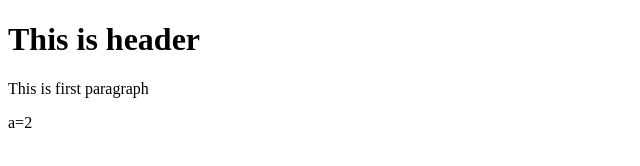
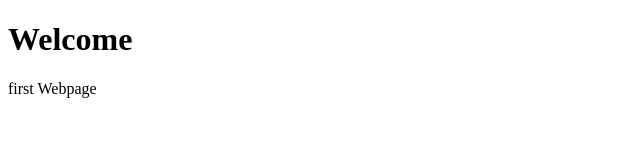
Before and after one commit to Flaviya03/web-dev, a plain HTML site: page Desktop/web-dev/index.html in a window 1280 px wide. Shown: the whole page, without its empty margins (0-640 px from the left). Drawn offline with Linux system fonts and the light colour scheme.

Commit message:
heading is added

```diff
--- a/Desktop/web-dev/index.html
+++ b/Desktop/web-dev/index.html
@@ -2,11 +2,11 @@
 <html lang="en" dir="ltr">
 <head>
   <meta charset="utf-8">
-  <title>My first webpage</title>
+  <title>My Webpage</title>
 </head>
 <body>
-  <h1>This is header</h1>
-  <p> This is first paragraph</p>
-  a=2
+  <h1>Welcome</h1>
+  <p>first Webpage</p>
+
   </body>
   </html>
```
